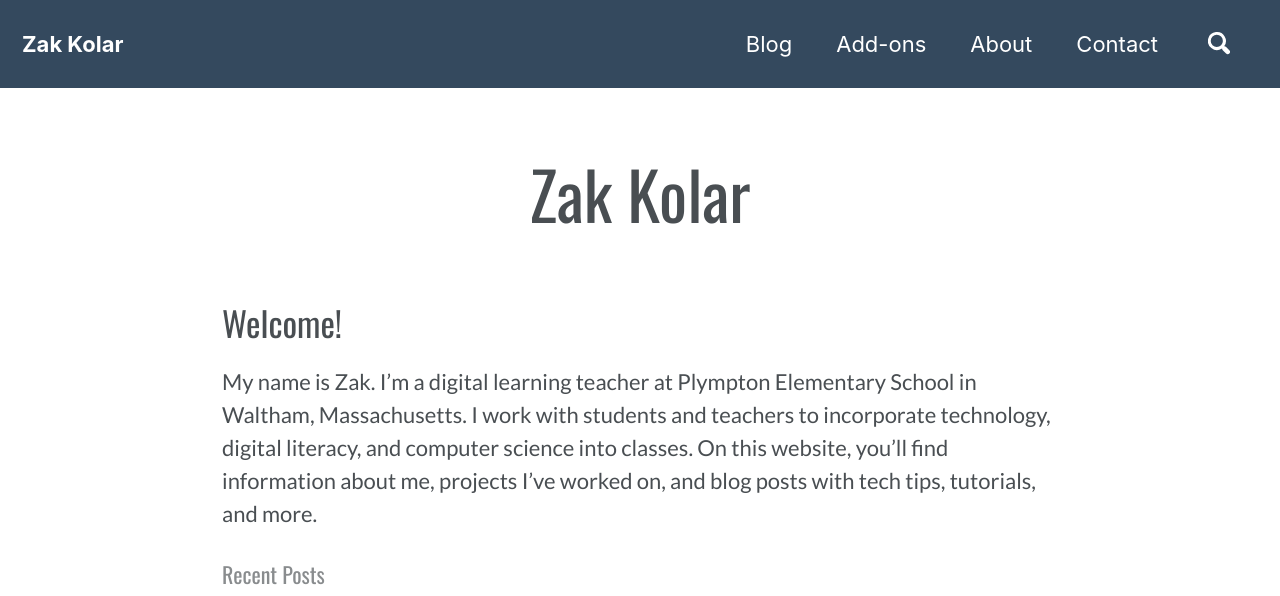
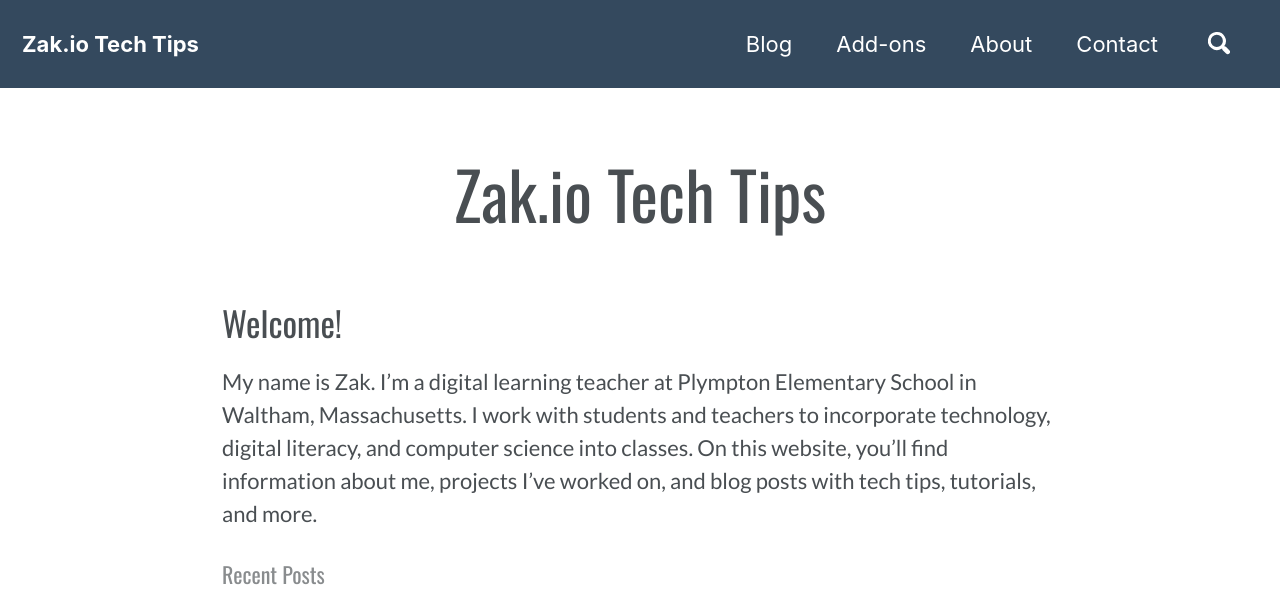
Before and after one commit to zakkolar/io.zak, a Jekyll site: the page built from _pages/index.md, in a window 1280 px wide, cut to the strip 0-596 px from the top of the page. Built offline with Jekyll 4.4.1, drawn with Linux system fonts in a browser that asks for light colours; cached includes are drawn as plain includes; nearby versions of some CDN libraries; comment, search, counter and statistics services are not loaded; a style sheet for code colours, icons or effects is not loaded.

Commit message:
changed site name

```diff
--- a/_config.yml
+++ b/_config.yml
@@ -13,7 +13,7 @@
 # you will see them accessed via {{ site.title }}, {{ site.email }}, and so on.
 # You can create any custom variable you would like, and they will be accessible
 # in the templates via {{ site.myvariable }}.
-title: Zak Kolar
+title: Zak.io Tech Tips
 name: Zak Kolar
 
 description: "Zak Kolar is a Digital Learning Teacher in Waltham, MA. He works with students and teachers to incorporate digital literacy."
```
